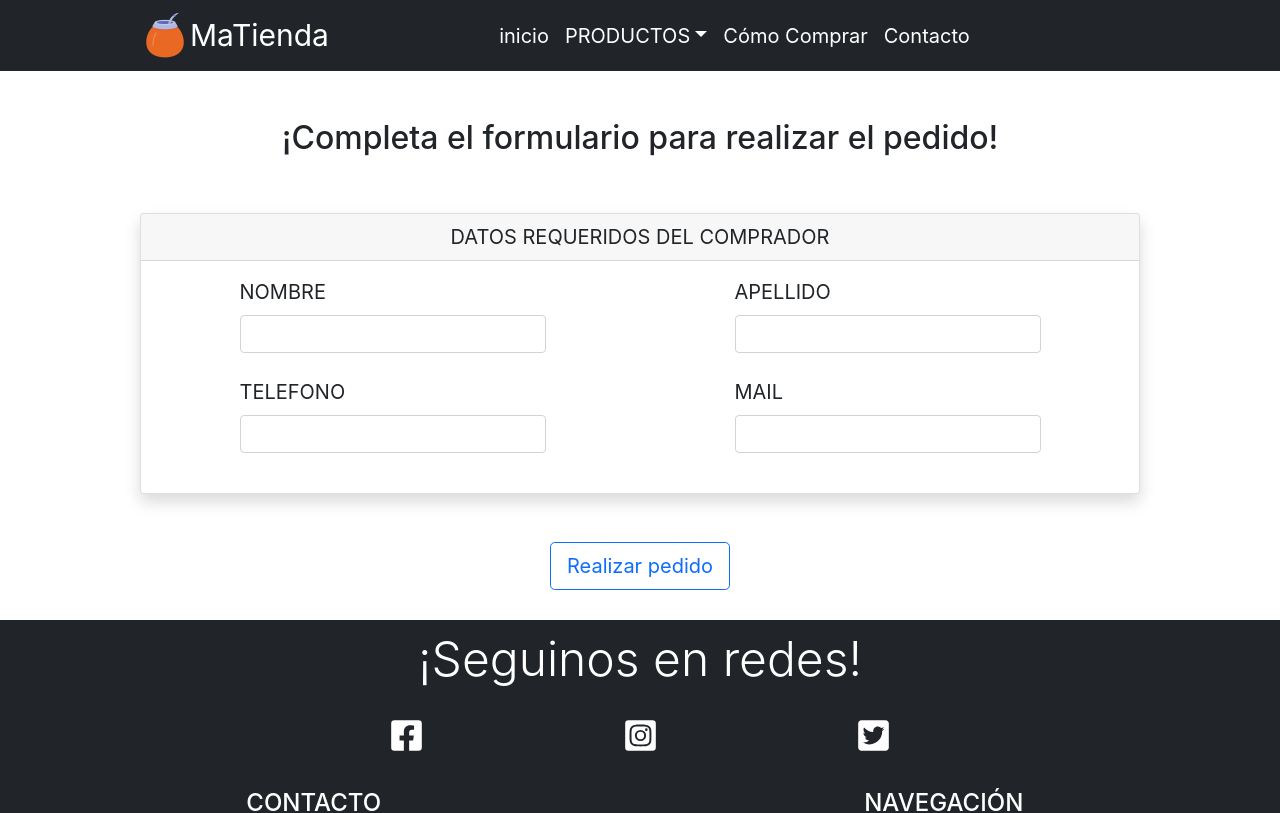
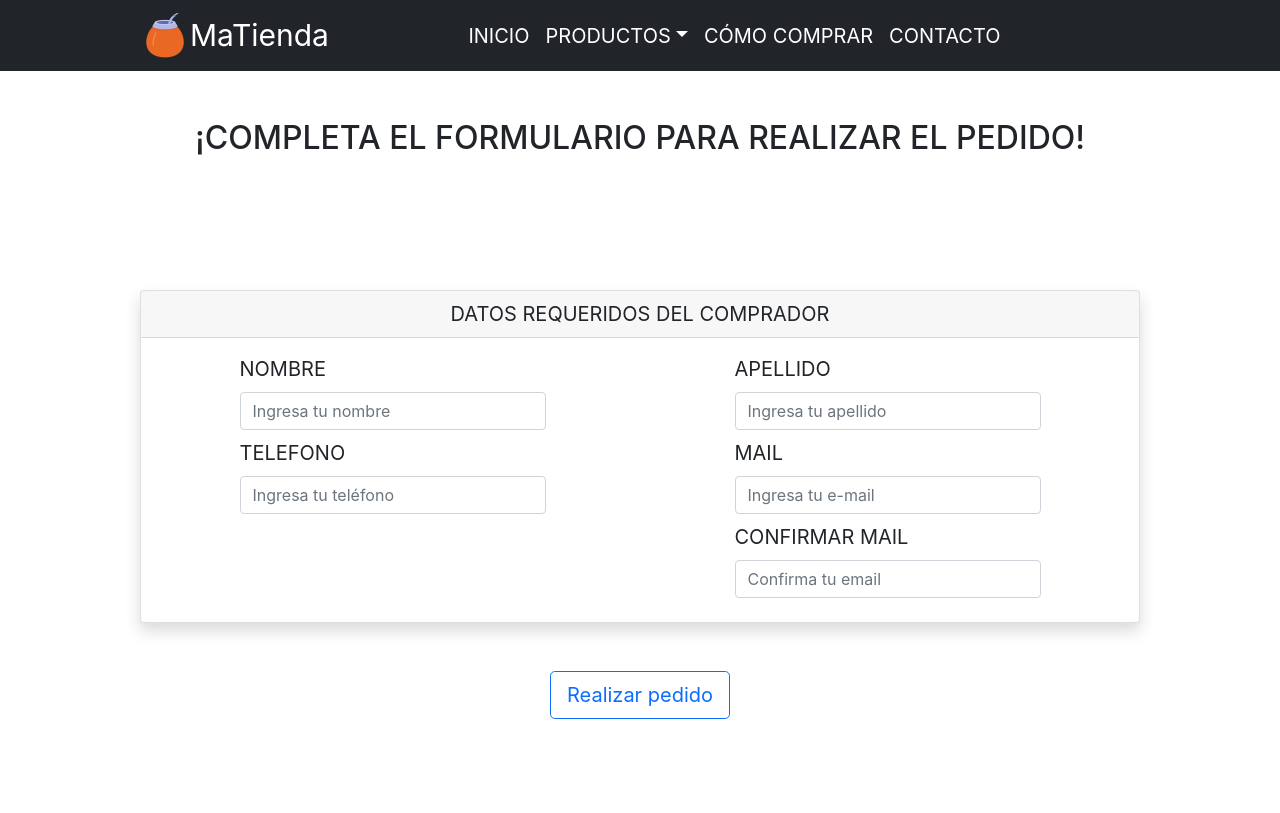
Before and after one commit to Mdmercado/MaTienda-Mercado, a React (Create React App) app: page /cart/checkout in a window 1280 px wide. Shown: the top 813 px of the page. Built offline with nearby package versions, Linux system fonts and the light colour scheme.

Commit message:
checkout completed

```diff
--- a/src/Components/CartCheckout/CartCheckout.css
+++ b/src/Components/CartCheckout/CartCheckout.css
@@ -1,3 +1,12 @@
-.container {
-	text-transform: none;
+.container .alert {
+  text-transform: none;
 }
+
+.checkout-container {
+  min-height: 800px;
+}
+
+.cartCheck {
+  margin-top: 125px;
+  margin-bottom: 30px;
+}
--- a/src/Components/CartCheckout/CartCheckout.jsx
+++ b/src/Components/CartCheckout/CartCheckout.jsx
@@ -16,16 +16,17 @@
   collection,
   getFirestore,
   serverTimestamp,
+  doc,
+  updateDoc,
+  getDoc,
 } from "firebase/firestore";
 import { CartContext } from "../../Context/cartContext";
-import { useNavigate, Link } from "react-router-dom";
+import { Link } from "react-router-dom";
 import Loader from "./LoaderCheckout";
 import Swal from "sweetalert2";
 import "./CartCheckout.css";
 
 function CartCheckout() {
-	const navigate = useNavigate();
-
   // validacion
   const schema = yup.object().shape({
     name: yup.string().required("Este campo es obligatorio"),
@@ -38,6 +39,10 @@
       .string()
       .email("Debe Ingresar un Email válido")
       .required("Este campo es obligatorio"),
+    confirmEmail: yup
+      .string()
+      .email("Debe Ingresar un Email válido")
+      .required("Este campo es obligatorio"),
   });
 
   const {
@@ -47,17 +52,36 @@
     reset,
   } = useForm({ resolver: yupResolver(schema) });
 
-	const { productsAdd, preciofinal, clear } = useContext(CartContext);
-	const [idproducto, setIdproducto] = useState("");
+  const { productsAdd, preciofinal, clear, setShowcart } =
+    useContext(CartContext);
+  const [idPedido, setIdPedido] = useState("");
   const [Ordersucces, setOrdersucces] = useState(false);
   const [loading, setLoading] = useState();
 
+  const UpdateStock = (id, cantidad) => {
+    const db = getFirestore();
+    const order = doc(db, "productos", `${id}`);
+    getDoc(order).then((product) => {
+      updateDoc(order, { stock: product.data().stock - cantidad });
+      // update Stock
+    });
+  };
+
   const submitForm = (values) => {
+    if (values.email !== values.confirmEmail) {
+      Swal.fire({
+        icon: "error",
+        title: "FALLÓ CONFIRMACIÓN",
+        text: "Al parecer el email y su confimacion son desiguales, ¡revísalo!",
+        showConfirmButton: true,
+      });
+    } else {
       if (productsAdd.length === 0) {
         Swal.fire({
           icon: "error",
           title: "Oops...",
           text: "Al parecer el carrito esta vacio",
+          showConfirmButton: false,
           footer:
             '<a style="color:blue !important;" href="/">Volver al inicio</a>',
         });
@@ -74,16 +98,33 @@
           setLoading(true);
           const db = getFirestore();
           const ordersCollection = collection(db, "pedidos");
-				addDoc(ordersCollection, order).then(({ id }) => {
-					setIdproducto(id);
+          addDoc(ordersCollection, order)
+            .then(({ id }) => {
+              setIdPedido(id);
+            })
+            .then(
+              Swal.fire({
+                position: "top-end",
+                icon: "success",
+                title: "Pedido Encargado",
+                showConfirmButton: false,
+                allowOutsideClick: false,
+                timer: 3000,
+              }).then(() => {
+                // eslint-disable-next-line array-callback-return
+                productsAdd.map((item) => {
+                  UpdateStock(item.item.id, item.cantidad);
+                });
                 setLoading(false);
                 setOrdersucces(true);
-				});
+              })
+            );
         } catch (error) {
           console.log(error);
         }
         reset();
-			clear();
+        setShowcart(false);
+      }
     }
   };
   if (loading) {
@@ -91,7 +132,7 @@
   }
 
   return (
-		<Container>
+    <Container className="checkout-container">
       {Ordersucces ? (
         <>
           <Alert variant="success">
@@ -105,37 +146,51 @@
             </p>
             <hr />
             <p className="mb-0 ">
-							Tu codigo de pedido es: {idproducto}, este codigo te servira para
+              Tu codigo de pedido es: {idPedido}, este código te servirá para
               identificar el pedido, reclamar, etc.
             </p>
           </Alert>
-
+          <div className="sumary">
+            <h4>Resumen de compra</h4>
+            {productsAdd &&
+              productsAdd.map((item) => (
+                <p key={item.item.id}>
+                  {item.item.name} {`(${item.cantidad})`}
+                </p>
+              ))}
+            <p>Precio Final: {preciofinal}</p>
+          </div>
           <Link to={"/"}>
             <Button
               className="detail-button"
               size="lg"
-							variant="outline-primary">
+              variant="outline-primary"
+              onClick={() => {
+                clear();
+              }}
+            >
               Volver al inicio
             </Button>
           </Link>
         </>
       ) : (
         <>
-					<Row className="text-center mb-5 ">
+          <Row className="text-center mt-5 ">
             <h2>¡Completa el formulario para realizar el pedido!</h2>
           </Row>
           <form onSubmit={handleSubmit(submitForm)}>
-						<Card className="shadow mb-5 bg-white rounded">
+            <Card className="shadow bg-white rounded cartCheck">
               <Card.Header className="text-uppercase text-center font-weight-bold">
                 Datos requeridos del comprador
               </Card.Header>
               <Card.Body>
                 <Form.Group>
-									<Row className="mb-4 justify-content-around">
+                  <Row className="mb-2 justify-content-around">
                     <Col sm={12} md={4}>
                       <Form.Label className="text-uppercase">Nombre</Form.Label>
                       <Form.Control
                         name="name"
+                        placeholder="Ingresa tu nombre"
                         {...register("name")}
                         isInvalid={!!errors.name}
                         autoComplete="off"
@@ -150,6 +205,7 @@
                       </Form.Label>
                       <Form.Control
                         name="surname"
+                        placeholder="Ingresa tu apellido"
                         {...register("surname")}
                         isInvalid={!!errors.surname}
                         autoComplete="off"
@@ -159,13 +215,14 @@
                       </Form.Control.Feedback>
                     </Col>
                   </Row>
-									<Row className="mb-4 justify-content-around">
+                  <Row className="mb-2 justify-content-around">
                     <Col sm={12} md={4}>
                       <Form.Label className="text-uppercase">
                         Telefono
                       </Form.Label>
                       <Form.Control
                         name="phone"
+                        placeholder="Ingresa tu teléfono"
                         {...register("phone")}
                         isInvalid={!!errors.phone}
                         autoComplete="off"
@@ -178,6 +235,7 @@
                       <Form.Label className="text-uppercase">Mail</Form.Label>
                       <Form.Control
                         name="email"
+                        placeholder="Ingresa tu e-mail"
                         {...register("email")}
                         isInvalid={!!errors.email}
                         autoComplete="off"
@@ -187,10 +245,28 @@
                       </Form.Control.Feedback>
                     </Col>
                   </Row>
+                  <Row className="mb-2 justify-content-around">
+                    <Col sm={12} md={4}></Col>
+                    <Col sm={12} md={4}>
+                      <Form.Label className="text-uppercase">
+                        Confirmar Mail
+                      </Form.Label>
+                      <Form.Control
+                        name="confirmEmail"
+                        placeholder="Confirma tu email"
+                        {...register("confirmEmail")}
+                        isInvalid={!!errors.confirmEmail}
+                        autoComplete="off"
+                      />
+                      <Form.Control.Feedback type="invalid">
+                        {errors.confirmEmail?.message}
+                      </Form.Control.Feedback>
+                    </Col>
+                  </Row>
                 </Form.Group>
               </Card.Body>
             </Card>
-						<Col className="text-center">
+            <Col className="text-center mt-5">
               <Button variant="outline-primary" type="submit" size="lg">
                 Realizar pedido
               </Button>
```
Lines whose indentation alone changed are shown as unchanged.
